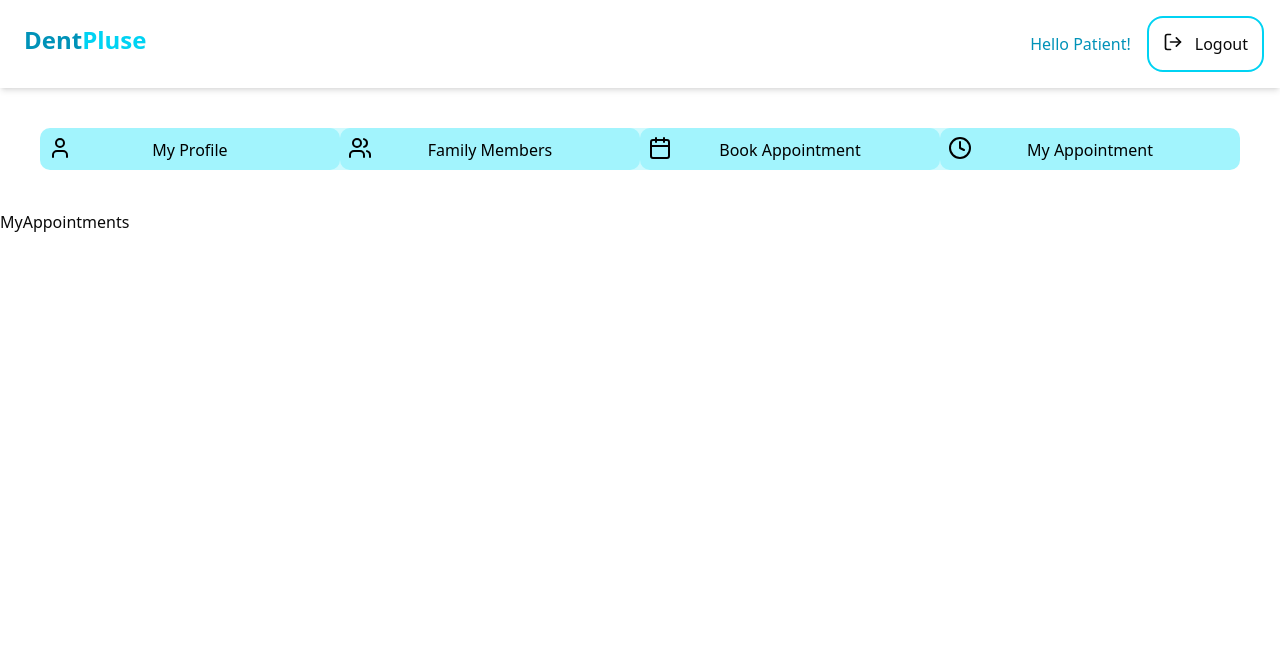
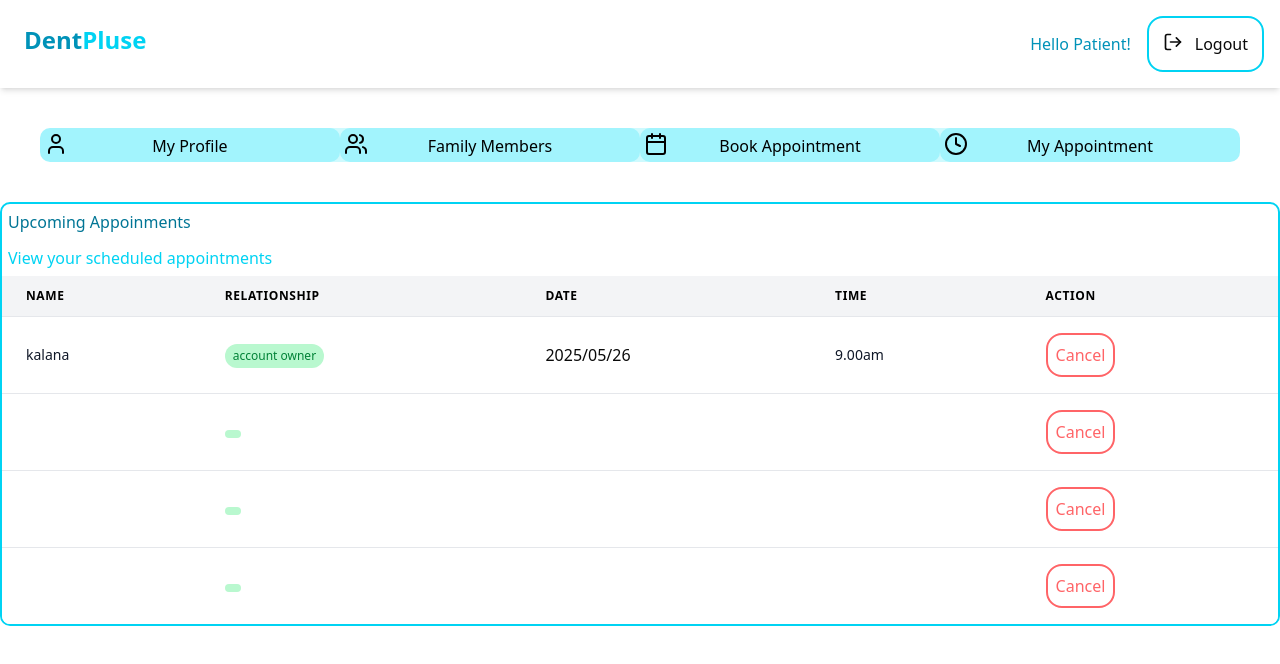
Before and after one commit to HVPasindu/DentPulse, a React app in the folder frontend/: page /patient/myappointments in a window 1280 px wide. Shown: the top 664 px of the page. Built offline with nearby package versions, Linux system fonts and the light colour scheme; the HTML template or start-up script is replaced by a standard one.

Commit message:
create my appointments

```diff
--- a/frontend/src/PatientPages/FamilyMember/FamilyMembers.jsx
+++ b/frontend/src/PatientPages/FamilyMember/FamilyMembers.jsx
@@ -8,12 +8,14 @@ export const FamilyMembers = () => {
   // table data in the data/patientdata
 
   const [Isopen, setIsOpen] = useState(false);
+
   const [formData, setFormData] = useState({
     name: "",
     relationship: "",
     phone: "",
     email: "",
     address: "",
+
   });
 
   const handleChange = (e) => {
--- a/frontend/src/PatientPages/MyAppointments/MyAppointments.jsx
+++ b/frontend/src/PatientPages/MyAppointments/MyAppointments.jsx
@@ -1,7 +1,14 @@
 import React from 'react'
+import { RecentAppoinment } from './RecentAppoinment'
 
 export const MyAppointments = () => {
   return (
-    <div>MyAppointments</div>
+    <div>
+
+        <RecentAppoinment/>
+
+
+
+    </div>
   )
 }
--- a/frontend/src/PatientPages/MyAppointments/RecentAppoinment.jsx
+++ b/frontend/src/PatientPages/MyAppointments/RecentAppoinment.jsx
@@ -1,22 +1,87 @@
-import React from 'react'
+import React from "react";
 
-
+const paitentdata = [
+  {
+    id: 1,
+    name: "kalana",
+    relationship: "account owner",
+    date: "2025/05/26",
+    time: "9.00am",
+  },
+  {},
+  {},
+  {},
+];
 export const RecentAppoinment = () => {
-
-
   return (
 
-    <div className='rounded-2xl border-2 border-cyan-400 h-96 pt-10'>
+      <div>
+        <div className="bg-white rounded-lg  overflow-hidden border-2 border-cyan-400">
+          <div>
+            <h1 className="p-1.5 text-cyan-700">Upcoming Appoinments</h1>
+            <h1 className="p-1.5 text-cyan-400">
+              View your scheduled appointments
+            </h1>
+          </div>
+          <table className="min-w-full divide-y divide-gray-200">
+            <thead className="bg-gray-100">
+              <tr>
+                <th className="px-6 py-3 text-left text-xs font-bold text-black uppercase tracking-wider">
+                  Name
+                </th>
+                <th className="px-6 py-3 text-left text-xs font-bold text-black uppercase tracking-wider">
+                  Relationship
+                </th>
+                <th className="px-6 py-3 text-left text-xs font-bold text-black uppercase tracking-wider">
+                  Date
+                </th>
+                <th className="px-6 py-3 text-left text-xs font-bold text-black uppercase tracking-wider">
+                  Time
+                </th>
+                <th className="px-6 py-3 text-left text-xs font-bold text-black uppercase tracking-wider">
+                  Action
+                </th>
+              </tr>
+            </thead>
+            <tbody className="bg-white divide-y divide-gray-200">
+              {paitentdata.map((user) => (
+                <tr
+                  key={user.id}
+                  className="hover:bg-gray-50 transition-colors"
+                >
+                  <td className="px-6 py-4 whitespace-nowrap">
+                    <div className="text-sm  text-gray-900">{user.name}</div>
+                  </td>
 
-        <div>
-            <h1 className='p-1.5 text-cyan-700'>Upcoming Appoinments</h1>
-            <h1 className='p-1.5 text-cyan-400'>View your scheduled appointments</h1>
+                  <td className="px-6 py-4 whitespace-nowrap">
+                    <span
+                      className={`rounded-full px-2 py-1  text-xs inline-flex  ${
+                        user.relationship == "Account Owner"
+                          ? "bg-cyan-400 text-cyan-700"
+                          : "bg-green-200 text-green-700"
+                      }`}
+                    >
+                      {" "}
+                      {user.relationship}{" "}
+                    </span>
+                  </td>
+                  <td className="px-6 py-4 whitespace-nowrap">{user.date}</td>
+                  <td className="px-6 py-4 whitespace-nowrap">
+                    <div className="text-sm  text-gray-900">{user.time}</div>
+                  </td>
+                  <td className="px-6 py-4 whitespace-nowrap">
+                    <div className="">
+                      <button className="flex flex-row justify-evenly border-2 rounded-2xl text-red-400 hover:bg-red-300 border-red-400 bg-white p-2 ">
+                        Cancel
+                      </button>
+                    </div>
+                  </td>
+                </tr>
+              ))}
+            </tbody>
+          </table>
+        </div>
+      </div>
 
-
-
-        </div>
-
-
-    </div>
-  )
-}
+  );
+};
--- a/frontend/src/PatientPages/StaticPages/NavigationButtons.jsx
+++ b/frontend/src/PatientPages/StaticPages/NavigationButtons.jsx
@@ -4,13 +4,7 @@ import { useNavigate } from "react-router-dom";
 
 
 
-// <Route path="/patient" element={<Layout />}>
-//           <Route index element={<PaitentProfile/>}/>
-//           <Route path="family" element={<FamilyMembers />} />
-//           <Route path="bookappointments" element={<BookAppoinment />} />
-//           <Route path="myappointments" element={<MyAppointments />} />
-//         </Route>
-//       </Routes>
+
 
 export const NavigationButtons = () => {
 
@@ -41,25 +35,25 @@ export const NavigationButtons = () => {
   }
   return (
     <div className="bg-cyan-100 rounded-2xl grid justify-between grid-cols-1 md:grid-cols-2 lg:grid-cols-4 m-10">
-      <button className="bg-cyan-200 hover:bg-cyan-700 rounded-lg text-black p-2  hover:text-white" onClick={navigatetomyprofile}>
+      <button className="bg-cyan-200 hover:bg-cyan-700 rounded-lg text-black p-1  hover:text-white" onClick={navigatetomyprofile}>
         <div className="size-0.5">
           <User />
         </div>
         My Profile
       </button>
-      <button className="bg-cyan-200 hover:bg-cyan-700 rounded-lg text-black p-2  hover:text-white" onClick={navigatetofamilymembers}>
+      <button className="bg-cyan-200 hover:bg-cyan-700 rounded-lg text-black p-1 hover:text-white" onClick={navigatetofamilymembers}>
         <div className="size-0.5">
           <Users />
         </div>
         Family Members
       </button>
-      <button className="bg-cyan-200 hover:bg-cyan-700 rounded-lg text-black p-2 hover:text-white" onClick={navigatetobookappointment}>
+      <button className="bg-cyan-200 hover:bg-cyan-700 rounded-lg text-black p-1 hover:text-white" onClick={navigatetobookappointment}>
         <div className="size-0.5">
           <Calendar />
         </div>
         Book Appointment
       </button>
-      <button className="bg-cyan-200 hover:bg-cyan-700 rounded-lg text-black p-2  hover:text-white" onClick={navigatetomyappointments}>
+      <button className="bg-cyan-200 hover:bg-cyan-700 rounded-lg text-black p-1  hover:text-white" onClick={navigatetomyappointments}>
         <div className="size-0.5">
           <Clock />
         </div>
```
